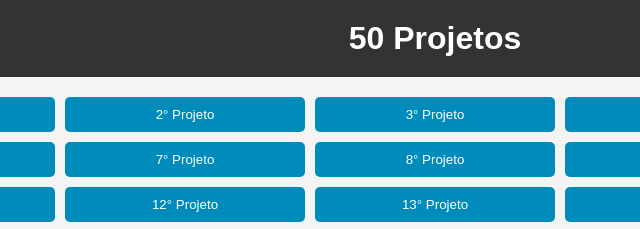
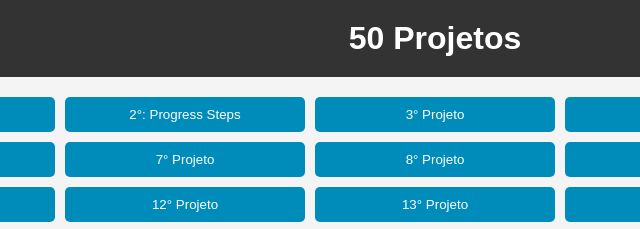
Before and after one commit to viitorags/50-Projetos, a plain HTML site: page index.html in a window 1280 px wide. Shown: the top 229 px of the page, 205-845 px from the left. Drawn offline with Linux system fonts and the light colour scheme.

Commit message:
Atualizando Link!

```diff
--- a/index.html
+++ b/index.html
@@ -17,7 +17,7 @@
                     <button><a href="./src/projetos/Expanding Cards/index.html">1°: Expanding Cards</a></button>
                 </div>
                 <div class="button-nav">
-                    <button>2° Projeto</button>
+                    <button>2°: Progress Steps</button>
                 </div>
                 <div class="button-nav">
                     <button>3° Projeto</button>
```
